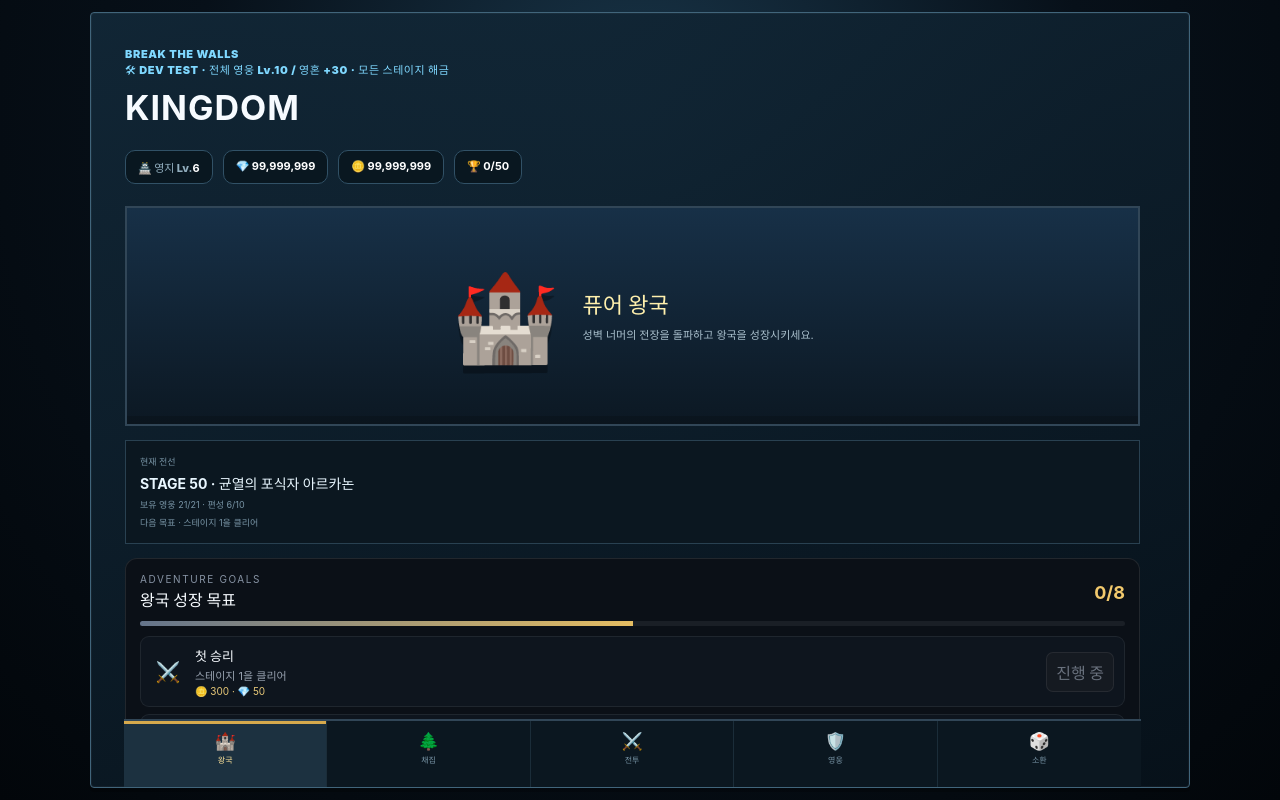
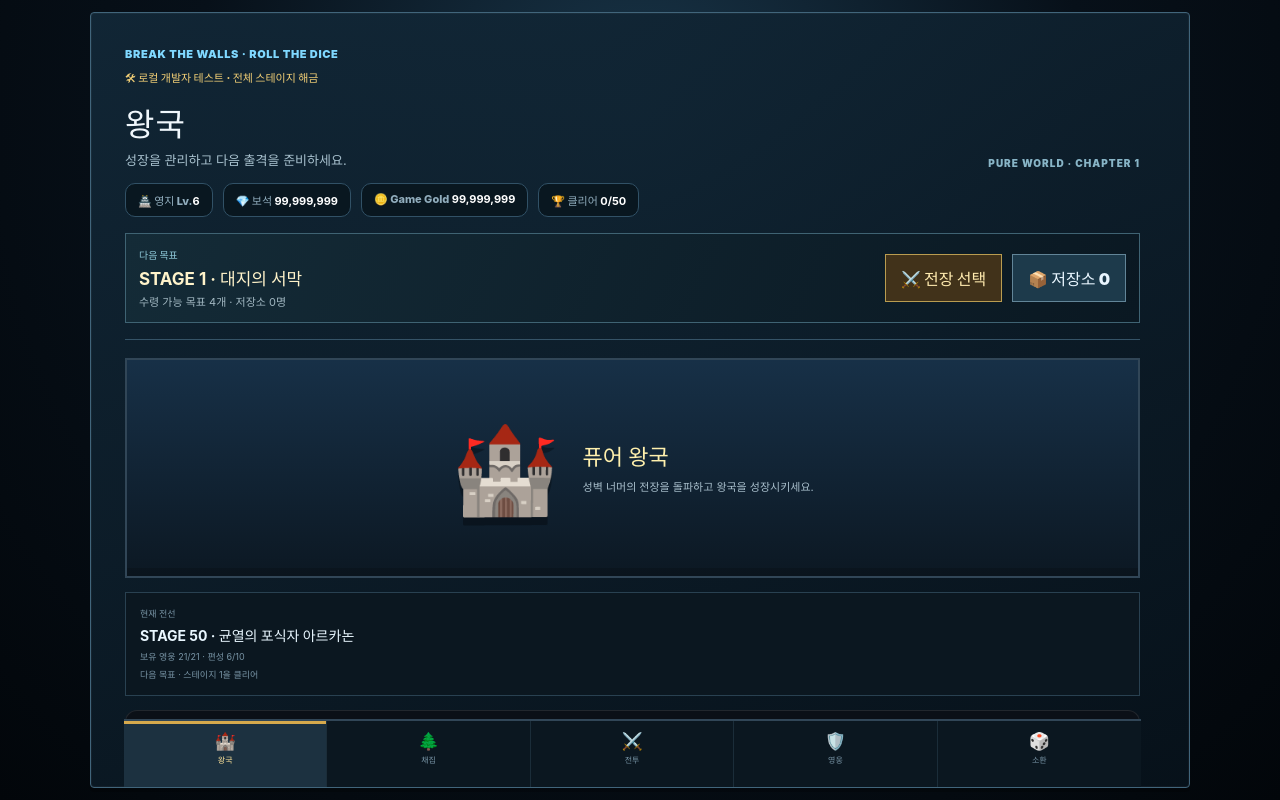
Before and after one commit to bduidohd937-beep/Break-the-Walls-Roll-the-Dice, a React (Vite) app: page / in a window 1280 px wide. Built offline with nearby package versions, Linux system fonts and the light colour scheme.

Commit message:
Clarify hub navigation and surface next player actions

```diff
--- a/src/App.tsx
+++ b/src/App.tsx
@@ -12,6 +12,7 @@ import { StoragePanel } from "./components/StoragePanel";
 import { FusionPanel } from "./components/FusionPanel";
 import { StageSelectPanel } from "./components/StageSelectPanel";
 import { BattleScreen } from "./components/BattleScreen";
+import { HubHeader, type HubTab } from "./components/HubHeader";
 import { type GatherRegionKey } from "./game/systems/gathering";
 import { getHeroGrade, GRADE_GROWTH, getSoulBonuses as calculateSoulBonuses, getHeroTrait } from "./game/systems/heroGrowth";
 import { getProgressionGoals } from "./game/systems/progression";
@@ -67,7 +68,9 @@ function App() {
     const saved = savedIds(loadJson(STORAGE_KEYS.deckIds, []), undefined, 10);
     return saved.length ? saved : DEV_MODE ? ["devWukong", ...DECK_IDS.slice(0, 5)] : DECK_IDS.slice(0, 5);
   });
-  const [mainTab, setMainTab] = useState<"home" | "gather" | "battle" | "heroes" | "summon" | "storage" | "fusion">("home");
+  const [mainTab, setMainTab] = useState<HubTab>("home");
+  const hubScrollRef = useRef<HTMLElement>(null);
+  useEffect(() => { hubScrollRef.current?.scrollTo(0, 0); }, [mainTab]);
   const [kingdomLevel, setKingdomLevel] = useState(() => Math.max(1, Math.floor(loadNumber(STORAGE_KEYS.kingdomLevel, DEV_MODE ? 6 : 1))));
   const [facilityLevels, setFacilityLevels] = useState<Record<"lumber" | "quarry" | "vault" | "training", number>>(() => {
     const saved = loadJson<Record<string, number>>(STORAGE_KEYS.facilityLevels, {});
@@ -416,6 +419,7 @@ function App() {
   });
   const completedGoalCount = progressionGoals.filter((goal) => goal.done).length;
   const claimedGoalCount = progressionGoals.filter((goal) => claimedGoals.includes(goal.id)).length;
+  const claimableGoalCount = progressionGoals.filter((goal) => goal.done && !claimedGoals.includes(goal.id)).length;
   const nextProgressionGoal = progressionGoals.find((goal) => !goal.done) ?? progressionGoals.find((goal) => !claimedGoals.includes(goal.id));
   const claimGoalReward = (goal: typeof progressionGoals[number]) => {
     if (!goal.done || claimedGoals.includes(goal.id)) return;
@@ -463,18 +467,15 @@ function App() {
           : "";
 
   if (battleState === "stageSelect") {
+    const nextAvailableStage = STAGES.find((stage) => !clearedStages.includes(stage.id) && (DEV_MODE || stage.id <= unlockedStage));
     return (
       <main className="stage-select-shell">
-        <section className="stage-select-card main-hub-card">
-          <div className="stage-select-kicker">BREAK THE WALLS</div>
-          {DEV_MODE && <div className="stage-select-kicker">🛠 DEV TEST · 전체 영웅 Lv.10 / 영혼 +30 · 모든 스테이지 해금</div>}
-          <h1>{mainTab === "home" ? "KINGDOM" : mainTab === "gather" ? "GATHER" : mainTab === "battle" ? "BATTLE" : mainTab === "heroes" ? "HEROES" : "SUMMON"}</h1>
-          <div className="stage-select-stats">
-            <span>🏯 영지 Lv.<b>{kingdomLevel}</b></span>
-            <span>💎 <b>{gems.toLocaleString()}</b></span>
-            <span>🪙 <b>{kingdomGold.toLocaleString()}</b></span>
-            <span>🏆 <b>{clearedStages.length}/{STAGES.length}</b></span>
-          </div>
+        <section ref={hubScrollRef} className="stage-select-card main-hub-card">
+          <HubHeader tab={mainTab} devMode={DEV_MODE} kingdomLevel={kingdomLevel} gems={gems} gold={kingdomGold}
+            clearedCount={clearedStages.length} totalStages={STAGES.length}
+            nextStageLabel={nextAvailableStage ? `STAGE ${nextAvailableStage.id} · ${nextAvailableStage.name}` : "챕터 1 클리어"}
+            claimableGoals={claimableGoalCount} storageCount={summonStorage.length} canNavigate={summonPhase === "idle"}
+            onBattle={() => setMainTab("battle")} onStorage={() => setMainTab("storage")} />
 
           {mainTab === "home" && <KingdomPanel
             kingdomLevel={kingdomLevel} kingdomGold={kingdomGold} kingdomProductionBonus={kingdomProductionBonus} kingdomSellBonus={kingdomSellBonus}
@@ -530,11 +531,11 @@ function App() {
           />}
 
           <nav className="main-nav five">
-            <button className={mainTab === "home" ? "active" : ""} onClick={() => setMainTab("home")}>🏰<span>왕국</span></button>
-            <button className={mainTab === "gather" ? "active" : ""} onClick={() => setMainTab("gather")}>🌲<span>채집</span></button>
-            <button className={mainTab === "battle" ? "active" : ""} onClick={() => setMainTab("battle")}>⚔️<span>전투</span></button>
-            <button className={mainTab === "heroes" ? "active" : ""} onClick={() => setMainTab("heroes")}>🛡️<span>영웅</span></button>
-            <button className={mainTab === "summon" ? "active" : ""} onClick={() => { setMainTab("summon"); setSummonMessage(""); }}>🎲<span>소환</span></button>
+            <button className={mainTab === "home" ? "active" : ""} disabled={summonPhase !== "idle"} onClick={() => setMainTab("home")}>🏰<span>왕국</span></button>
+            <button className={mainTab === "gather" ? "active" : ""} disabled={summonPhase !== "idle"} onClick={() => setMainTab("gather")}>🌲<span>채집</span></button>
+            <button className={mainTab === "battle" ? "active" : ""} disabled={summonPhase !== "idle"} onClick={() => setMainTab("battle")}>⚔️<span>전투</span></button>
+            <button className={mainTab === "heroes" ? "active" : ""} disabled={summonPhase !== "idle"} onClick={() => setMainTab("heroes")}>🛡️<span>영웅</span></button>
+            <button className={["summon", "storage", "fusion"].includes(mainTab) ? "active" : ""} onClick={() => { if (summonPhase !== "idle") return; setMainTab("summon"); setSummonMessage(""); }}>🎲<span>소환</span></button>
           </nav>
         </section>
       </main>
--- /dev/null
+++ b/src/components/HubHeader.tsx
@@ -0,0 +1,47 @@
+export type HubTab = "home" | "gather" | "battle" | "heroes" | "summon" | "storage" | "fusion";
+
+const HUB_PAGES: Record<HubTab, { title: string; description: string }> = {
+  home: { title: "왕국", description: "성장을 관리하고 다음 출격을 준비하세요." },
+  gather: { title: "채집", description: "영웅을 배치하고 자원을 모아 왕국을 성장시키세요." },
+  battle: { title: "전투", description: "스테이지를 선택하고 출격할 영웅의 순서를 결정하세요." },
+  heroes: { title: "영웅", description: "출전 영웅을 편성하고 보유 영웅을 강화하세요." },
+  summon: { title: "소환", description: "소환 결과는 저장소에서 영입하거나 변환할 수 있습니다." },
+  storage: { title: "영웅 저장소", description: "소환한 영웅을 영입하거나 영혼·파편으로 변환하세요." },
+  fusion: { title: "영웅 합성소", description: "합성 가능한 영웅과 필요한 재료를 확인하세요." },
+};
+
+type Props = {
+  tab: HubTab;
+  devMode: boolean;
+  kingdomLevel: number;
+  gems: number;
+  gold: number;
+  clearedCount: number;
+  totalStages: number;
+  nextStageLabel: string;
+  claimableGoals: number;
+  storageCount: number;
+  canNavigate: boolean;
+  onBattle: () => void;
+  onStorage: () => void;
+};
+
+export function HubHeader(p: Props) {
+  const page = HUB_PAGES[p.tab];
+  return <header className="hub-header">
+    <div className="stage-select-kicker">BREAK THE WALLS · ROLL THE DICE</div>
+    {p.devMode && <div className="hub-dev-label">🛠 로컬 개발자 테스트 · 전체 스테이지 해금</div>}
+    <div className="hub-header-title"><div><h1>{page.title}</h1><p>{page.description}</p></div><span className="hub-header-chapter">PURE WORLD · CHAPTER 1</span></div>
+    <div className="stage-select-stats">
+      <span>🏯 영지 Lv.<b>{p.kingdomLevel}</b></span>
+      <span>💎 보석 <b>{p.gems.toLocaleString()}</b></span>
+      <span>🪙 Game Gold <b>{p.gold.toLocaleString()}</b></span>
+      <span>🏆 클리어 <b>{p.clearedCount}/{p.totalStages}</b></span>
+    </div>
+    <div className="hub-next-actions">
+      <div><small>다음 목표</small><strong>{p.nextStageLabel}</strong><span>수령 가능 목표 {p.claimableGoals}개 · 저장소 {p.storageCount}명</span></div>
+      <button type="button" disabled={!p.canNavigate} onClick={p.onBattle}>⚔️ 전장 선택</button>
+      <button type="button" disabled={!p.canNavigate} onClick={p.onStorage}>📦 저장소 {p.storageCount}</button>
+    </div>
+  </header>;
+}
--- a/src/styles.css
+++ b/src/styles.css
@@ -787,3 +787,21 @@ button { font: inherit; }
 .progression-goal button{border:1px solid #d5ad5555;background:#3a2c11;color:#f5d888;border-radius:7px;padding:7px 9px;font-weight:800;white-space:nowrap;cursor:pointer}
 .progression-goal button:disabled{border-color:#ffffff12;background:#151a21;color:#69717d;cursor:default}
 @media(max-width:700px){.progression-goal{grid-template-columns:30px minmax(0,1fr)}.progression-goal button{grid-column:2;width:100%}}
+
+/* Hub navigation and next action summary. Artwork can replace labels without changing game state. */
+.hub-header{border-bottom:1px solid #355367;padding-bottom:16px}
+.hub-dev-label{margin-top:8px;color:#f2cf76;font-size:11px;font-weight:800}
+.hub-header-title{display:flex;justify-content:space-between;align-items:end;gap:20px;margin:10px 0 14px}
+.hub-header-title h1{margin:0 0 5px;font-size:32px;color:#f0f7fc}
+.hub-header-title p{margin:0;color:#a8c1ce;font-size:13px}
+.hub-header-chapter{flex-shrink:0;color:#88b5c7;font-size:10px;font-weight:900;letter-spacing:1px}
+.hub-header .stage-select-stats{margin:0 0 16px}
+.hub-next-actions{display:grid;grid-template-columns:minmax(0,1fr) auto auto;align-items:center;gap:10px;padding:13px;border:1px solid #3f6373;background:linear-gradient(115deg,#142b37,#0a1822)}
+.hub-next-actions>div{display:flex;flex-direction:column;min-width:0;gap:3px}
+.hub-next-actions small{color:#8ec9d9;font-size:10px;font-weight:900}
+.hub-next-actions strong{color:#fff3ca;font-size:17px;overflow:hidden;text-overflow:ellipsis;white-space:nowrap}
+.hub-next-actions span{color:#a2b8c2;font-size:11px}
+.hub-next-actions button{padding:11px 15px;border:1px solid #628598;background:#1d3a4b;color:#e9f6ff;font-weight:900;cursor:pointer}
+.hub-next-actions button:first-of-type{border-color:#b99c50;background:#41321a;color:#ffebaf}
+.hub-next-actions button:disabled,.main-nav button:disabled{opacity:.45;cursor:default}
+@media(max-width:700px){.hub-header-title{align-items:start;flex-direction:column;gap:5px}.hub-next-actions{grid-template-columns:1fr 1fr}.hub-next-actions>div{grid-column:1/-1}.hub-next-actions button{padding:9px 5px;font-size:11px}}
```
